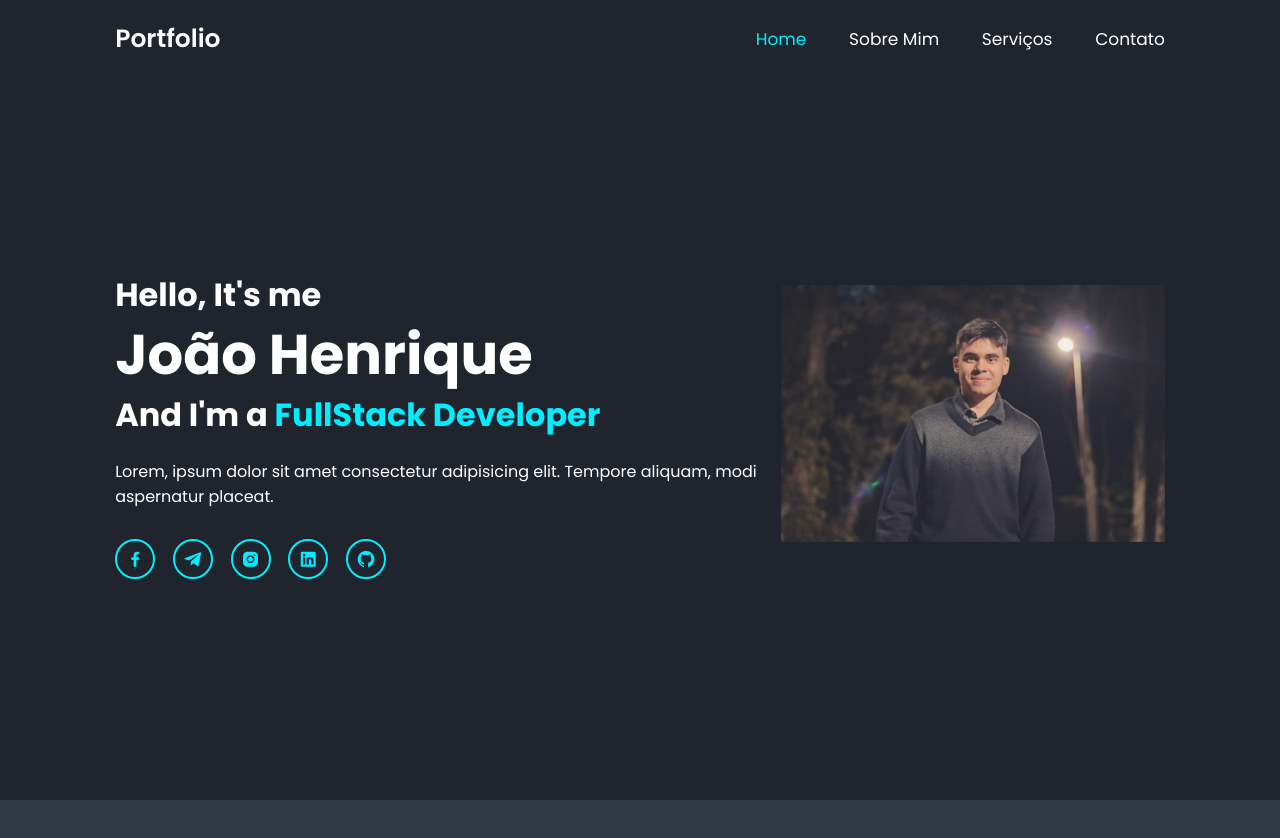
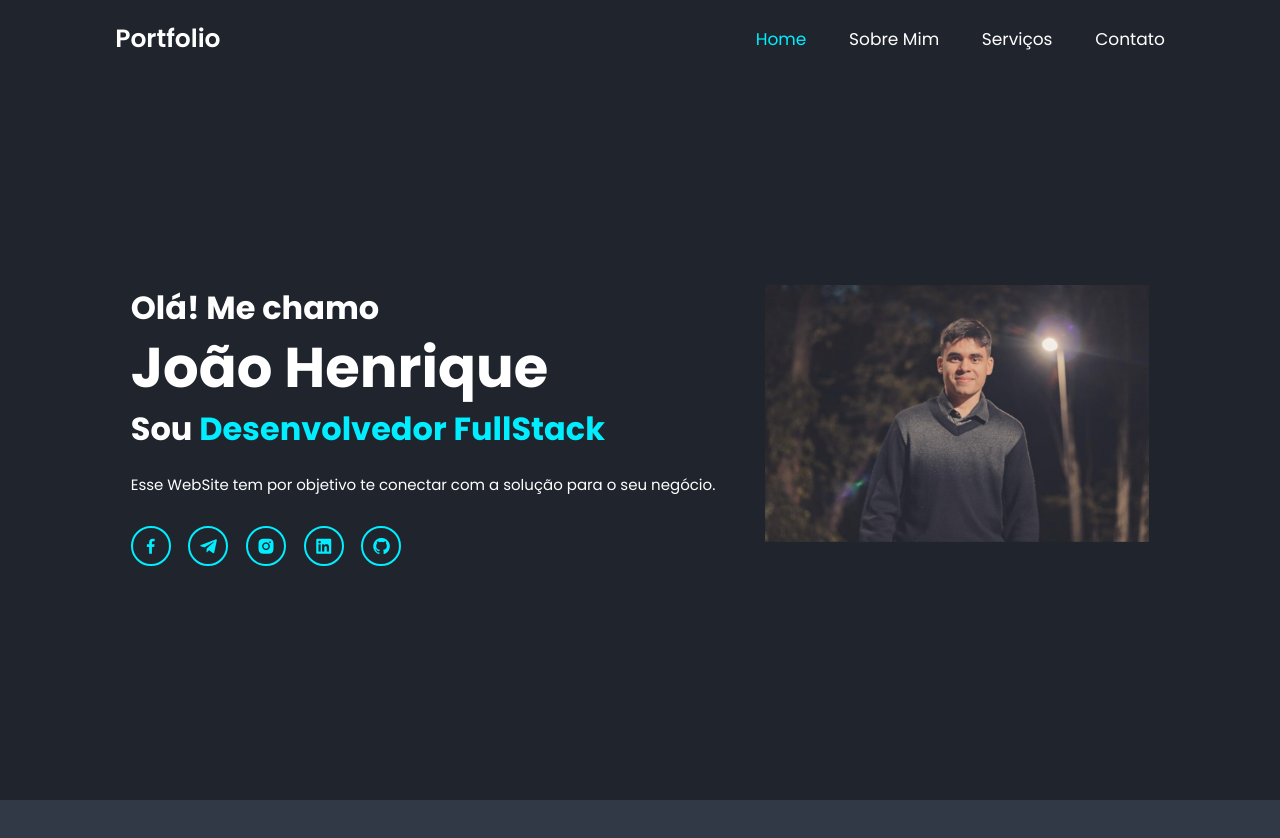
Before and after one commit to joaohp020/portfolio, a plain HTML site: page index.html in a window 1280 px wide. Shown: the top 838 px of the page. Drawn offline with nearby package versions, Linux system fonts and the light colour scheme.

Commit message:
melhorias paragrafo e espaçamento da home

```diff
--- a/css/style.css
+++ b/css/style.css
@@ -122,7 +122,11 @@ span {
 }
 
 .home-content p {
-    font-size: 1.6rem;
+    font-size: 1.5rem;
+}
+
+.home-content {
+    padding-right: 50px;
 }
 
 .social-media a {
--- a/index.html
+++ b/index.html
@@ -26,10 +26,10 @@
     <!-- home section design -->
     <section class="home" id="home">
         <div class="home-content">
-            <h3>Hello, It's me</h3>
+            <h3>Olá! Me chamo</h3>
             <h1>João Henrique</h1>
-            <h3>And I'm a <span>FullStack Developer</span></h3>
-            <p>Lorem, ipsum dolor sit amet consectetur adipisicing elit. Tempore aliquam, modi aspernatur placeat.</p>
+            <h3>Sou <span>Desenvolvedor FullStack</span></h3>
+            <p>Esse WebSite tem por objetivo te conectar com a solução para o seu negócio.</p>
 
             <div class="social-media">
                 <a href="https://www.facebook.com/profile.php?id=100090680324994"><i class='bx bxl-facebook'></i></a>
```
